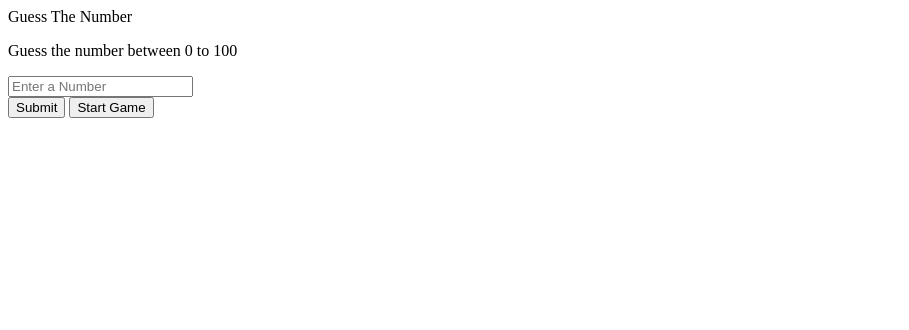
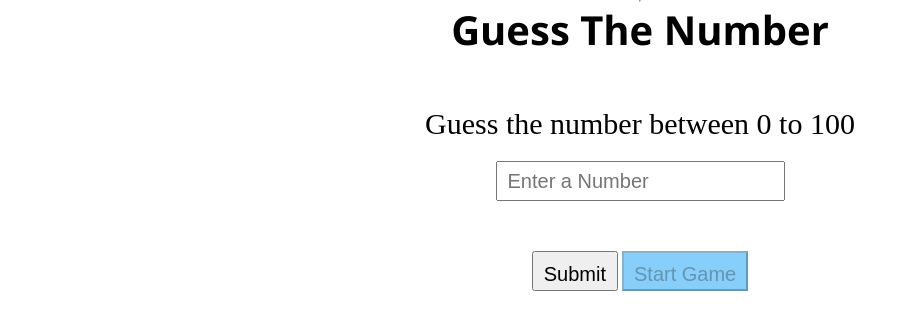
Before and after one commit to Ayushk1203/Guess-The-Number, a plain HTML site: page index.html in a window 1280 px wide. Both pictures are taken after a click on the button "Start Game". Shown: the whole page, without its empty margins (0-909 px from the left). Drawn offline with Linux system fonts and the light colour scheme.

Commit message:
Completed the guess the number game by completing the logic and the styling.

```diff
--- a/index.html
+++ b/index.html
@@ -4,21 +4,30 @@
     <meta charset="UTF-8">
     <meta name="viewport" content="width=device-width, initial-scale=1.0">
     <title>Guess The Number</title>
+    <link rel="Stylesheet" href="style.css">
+
 </head>
-<body>
-    <header>Guess The Number</header>
+<hr>
+    <h1>Guess The Number</h1>
+
     <div class="container">
         <p>Guess the number between 0 to 100</p>
-        <input placeholder="Enter a Number">
+        <input type="number" placeholder="Enter a Number" disabled>
         <div class="buttons">
-            <button>Submit</button>
-            <button>Start Game</button>
+            <button id="submit"  disabled >Submit</button>
+            <button id="start" >Start Game</button>
         </div>
-        <div class="result">
+        <div id="res">
 
         </div>
+        <div id="display">
+
+        </div>
+        <div id="choosenNumber"></div>
 
     </div>
 
+    <script src="script.js"></script>
+
 </body>
 </html>
--- a/script.js
+++ b/script.js
@@ -0,0 +1,67 @@
+const start = document.getElementById('start');
+const submit = document.getElementById('submit');
+const input = document.querySelector('input');
+let random = 0;
+let arr = [];
+
+
+
+const startAgain = () =>{
+    start.disabled = false;
+    start.style.cursor = 'pointer';
+    submit.disabled = true;
+    submit.style.cursor = 'not-allowed';
+    input.disabled = true;
+    input.style.cursor = 'not-allowed';
+    arr = [];
+
+
+
+}
+
+const updateNumberList = (inpv) => {
+    arr.push(inpv);
+    const cn = document.getElementById('choosenNumber');
+    cn.innerHTML = `You have chosen numbers: ${arr.join(' , ')}`;
+};
+
+start.addEventListener('click', () => {
+    start.disabled = true;
+    start.style.cursor = 'not-allowed';
+    submit.disabled = false;
+    submit.style.cursor = 'pointer';
+    input.disabled = false;
+    input.style.cursor = 'pointer';
+    random = Math.floor(Math.random() * 100) + 1;
+    console.log("Random number:", random);
+    const result = document.getElementById('res');
+
+    result.innerHTML="";
+    const cn = document.getElementById('choosenNumber');
+
+    cn.innerHTML = "";
+    input.value = "";
+
+});
+
+submit.addEventListener('click', () => {
+    const display = document.getElementById('display');
+    const result = document.getElementById('res');
+    const inpv = parseInt(input.value);
+
+    if (isNaN(inpv)) {
+        result.innerHTML = `<p>Please enter a valid number!</p>`;
+        return;
+    }
+
+    updateNumberList(inpv);
+
+    if (random < inpv) {
+        result.innerHTML = `<p>Too High!</p>`;
+    } else if (random > inpv) {
+        result.innerHTML = `<p>Too Low!</p>`;
+    } else {
+        result.innerHTML = `<p>Congrats! You got the number.</p>`;
+        startAgain();
+    }
+});
--- a/style.css
+++ b/style.css
@@ -1,4 +1,60 @@
 *{
     margin:0;
     padding:0;
+    box-sizing: border-box;
 }
+
+
+
+body{
+    display:flex;
+    flex-direction:column;
+    align-items:center;
+    justify-content: center;
+}
+
+h1{
+    font-size: 40px;
+    font-family: 'Segoe UI', Tahoma, Geneva, Verdana, sans-serif;
+}
+
+.container{
+    display:flex;
+    flex-direction:column;
+    align-items:center;
+    margin-top:50px;
+    height:100vh;
+    width:100vh;
+}
+
+
+p{
+    font-size: 30px;
+}
+
+input{
+    margin-top:20px;
+    height:40px;
+    font-size: 20px;
+    padding:10px;
+    cursor:not-allowed;
+}
+
+.buttons{
+    margin-top:30px;
+}
+
+button{
+    margin-top:20px;
+    height:40px;
+    font-size: 20px;
+    padding:10px;
+}
+
+#start{
+    background:lightskyblue;
+}
+
+#submit{
+    cursor:not-allowed;
+}
```
